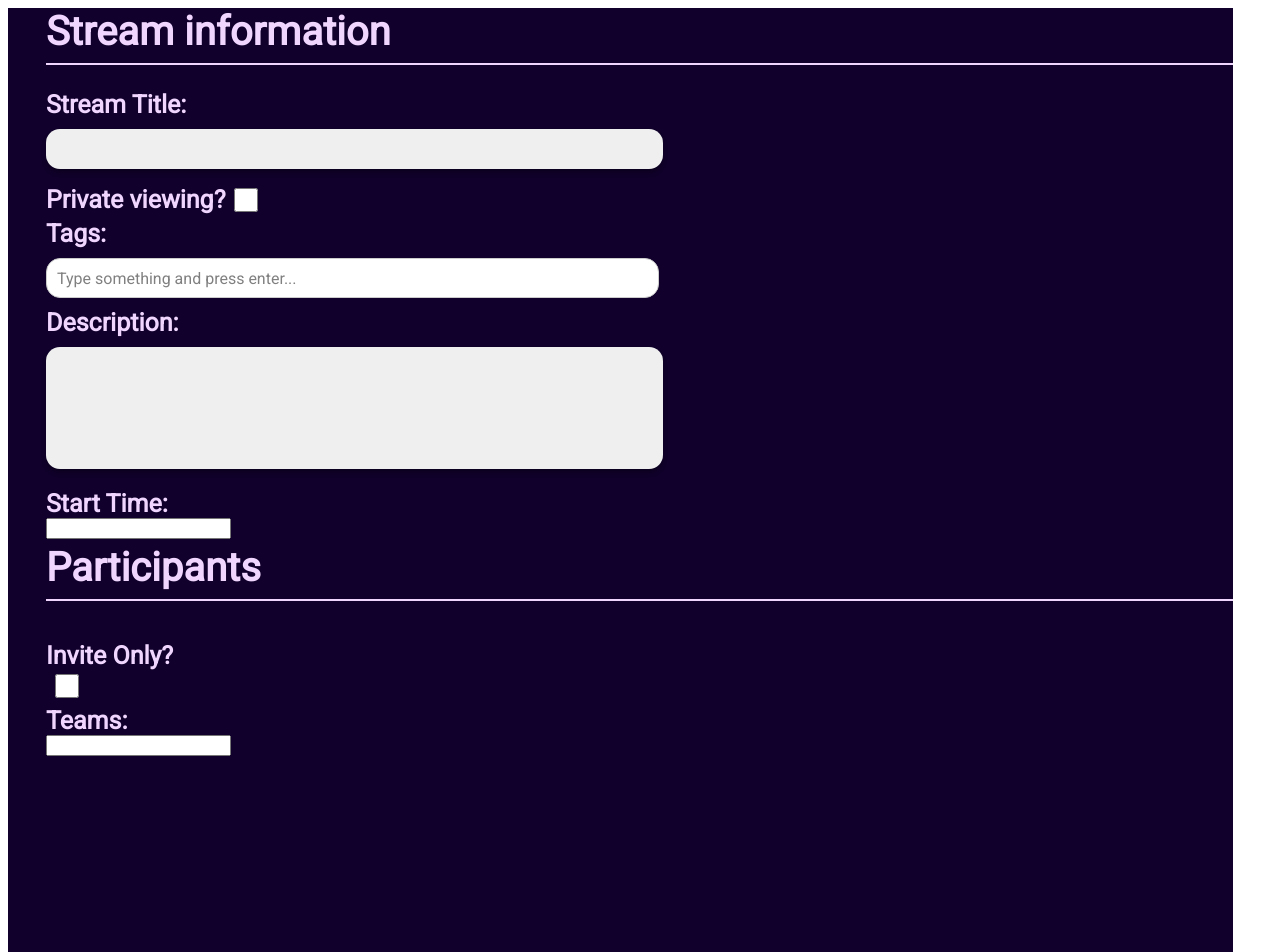
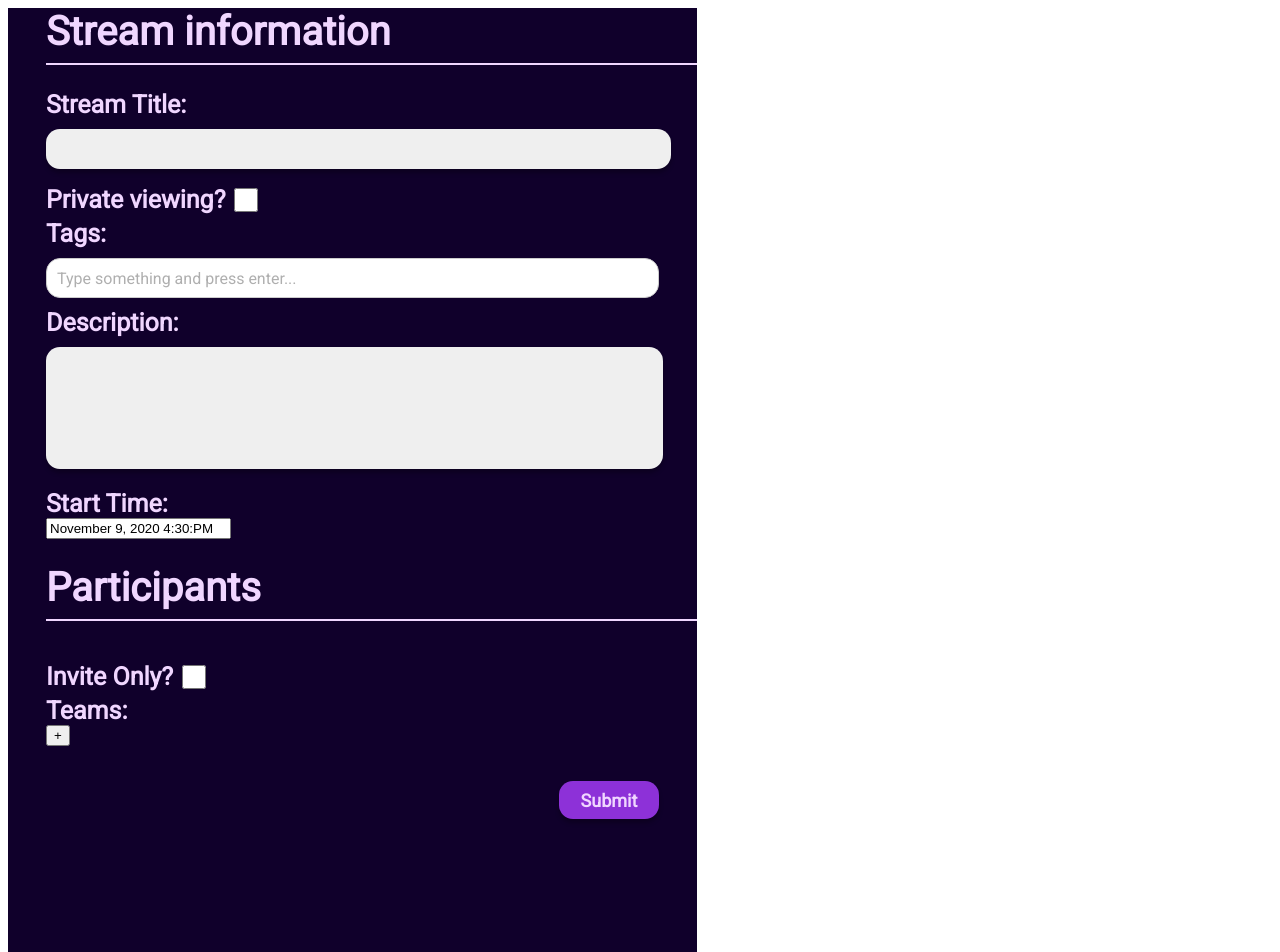
Before and after one commit to Galzai/SiincTv, a React (Create React App) app in the folder frontend/siinc-tv/: page / in a window 1280 px wide. Shown: the top 952 px of the page. Built offline with nearby package versions, Linux system fonts and the light colour scheme.

Commit message:
Added start time, added initial teams implementation

```diff
--- a/frontend/siinc-tv/package.json
+++ b/frontend/siinc-tv/package.json
@@ -9,6 +9,7 @@
     "@testing-library/user-event": "^12.2.0",
     "axios": "^0.21.0",
     "firebase": "^8.0.1",
+    "immutability-helper": "^3.1.1",
     "react": "^17.0.1",
     "react-datepicker": "^3.3.0",
     "react-dom": "^17.0.1",
--- a/frontend/siinc-tv/src/components/selectors/createableInputOnly.js
+++ b/frontend/siinc-tv/src/components/selectors/createableInputOnly.js
@@ -17,7 +17,8 @@ export default class CreatableInputOnly extends Component{
     this.state = {
       inputValue: '',
       value: [],
-      style: props.style
+      style: props.style,
+      updateTags: props.updateTags
     };
   }
 
@@ -47,12 +48,14 @@ export default class CreatableInputOnly extends Component{
             inputValue: '',
             value: [createOption(inputValue)],
           });
+          this.state.updateTags(this.state.value);
         }
         else{
           this.setState({
             inputValue: '',
             value: [...value, createOption(inputValue)],
           });
+          this.state.updateTags(this.state.value);
         }
 
         event.preventDefault();
--- /dev/null
+++ b/frontend/siinc-tv/src/components/selectors/friendFinder.js
@@ -0,0 +1,31 @@
+import React from 'react';
+import {friendsMock} from "../../mocks/friendsMock";
+import Select from 'react-select';
+
+/**
+ * @brief This basically defines a team of streamers
+ *
+ * @param {*} props styles, group, and setGroup should be passed.
+ */
+function FriendFinder(props){
+    const styles = props.styles;
+    const group = props.group;
+    const setGroup = props.setGroup;
+
+    const onChange=(value)=>{
+        setGroup(value);
+        console.log(value);
+    };
+    return(
+        <Select
+        styles={styles}
+        isMulti
+        name="friends"
+        onChange={onChange}
+        options={friendsMock}
+        className="basic-multi-select"
+        classNamePrefix="select"
+    />
+    );
+}
+export default FriendFinder;
--- a/frontend/siinc-tv/src/components/streamCreation/newStream.js
+++ b/frontend/siinc-tv/src/components/streamCreation/newStream.js
@@ -1,6 +1,8 @@
 import React, {useState, useRef} from "react";
 import style from './newStream.module.css'
 import CreateableInputOnly from "../selectors/createableInputOnly";
+import StreamDatePicker from "./streamDatePicker";
+import TeamBlock from "./teamBlock";
 const { default: streamActions } = require("../../stream/streamActions");
 
 /**
@@ -17,19 +19,20 @@ function NewStream(props){
     const [inviteOnly, setInviteOnly]=useState(false);
     const [tags, setTags]=useState([]);
     const [date, setDate]=useState(new Date().toLocaleString());
-    const [streamGroups, setsSreamGroups]=useState([]);
+    const [streamGroups, setStreamGroups]=useState([]);
+    const [description, setDescription]=useState('');
     const [currentTag, setCurrentTag] = useState("");
 
-// We use this to style or selector
+// We use this to style our selector
 const customTagStyle={
     control: styles=>({...styles, width:613, marginTop:10, borderRadius:14, height:40, minHeight: 40}),
     valueContainer: styles=>({...styles, height:40, minHeight: 40}),
     indicatorContainer: styles=>({...styles, height:40, minHeight: 40,paddingTop:0, paddingBottom:0}),
-    input: styles=>({...styles, top:20, lineHeight:0, fontFamilt:'Roboto',textAlign:'center'}),
-    placeholder: styles=>({...styles, top:20, lineHeight:0, fontFamily:'Roboto',textAlign:'center'}),
+    input: styles=>({...styles, top:20, lineHeight:0, fontFamilt:'Roboto',textAlign:'center', fontWeight: 'normal', color: '#AFAFAF'}),
+    placeholder: styles=>({...styles, top:20, lineHeight:0, fontFamily:'Roboto',
+    textAlign:'center', fontWeight: 'normal', color: '#AFAFAF'}),
     multiValue: styles=>({...styles, bottom:20, height:30, backgroundColor:'#8D31D8', borderRadius:14}),
     multiValueLabel: styles=>({...styles, height:30, fontSize:18, top:15, color:'#F0D6FF', fontFamily:'Roboto'})
-
 };
 
     /**
@@ -39,12 +42,25 @@ const customTagStyle={
         setPrivateStream(!privateStream);
     };
 
-       /**
+    /**
      * @brief sets the value of inviteOnly
      */
     const inviteOnlyCheckboxOnChange=()=>{
         setInviteOnly(!inviteOnly);
     };
+
+    /**
+     * @brief handles new stream form submission
+     */
+    const submissionHandler=()=>{
+
+        console.log(name);
+        console.log(date);
+        console.log(tags);
+        console.log(inviteOnly);
+        console.log(privateStream);
+        console.log(description);
+    }
 
     return(
         <div className={style.createStreamBox}>
@@ -57,7 +73,7 @@ const customTagStyle={
 
                     <div className={style.fieldDiv}>
                     <label className={style.fieldLabel}>Stream Title:</label>
-                        <input className={style.fieldText} type="text"/>
+                        <input className={style.fieldText}  onChange={e => setName(e.target.value)} type="text" value={name}/>
                     </div>
 
                     <div className={style.checkboxDiv}>
@@ -68,17 +84,17 @@ const customTagStyle={
 
                     <div className={style.fieldDiv}>
                     <label className={style.fieldLabel}>Tags:</label>
-                    <CreateableInputOnly style={customTagStyle}/>
+                    <CreateableInputOnly style={customTagStyle} updateTags={setTags}/>
                     </div>
 
                     <div className={style.fieldDiv}>
                     <label className={style.fieldLabel}>Description:</label>
-                        <input className={style.descriptionText} type="text"/>
+                        <input className={style.descriptionText}  onChange={e => setDescription(e.target.value)} type="text" value={description}/>
                     </div>
 
                     <div className={style.fieldDiv}>
                     <label className={style.fieldLabel}>Start Time:</label>
-                        <input type="text"/>
+                        <StreamDatePicker updateDate={setDate}/>
                     </div>
 
 
@@ -88,16 +104,20 @@ const customTagStyle={
                     <hr className={style.titleLine}/>
 
                     <div className={style.checkboxDiv}>
-                    <label className={style.fieldLabel}>Invite Only?</label>
+                    <label className={style.fieldLabel}>Invite Only?
                         <input className={style.checkbox} type="checkbox" checked={inviteOnly} onChange={inviteOnlyCheckboxOnChange}></input>
+                        </label>
                     </div>
 
                     <div className={style.fieldDiv}>
                     <label className={style.fieldLabel}>Teams:</label>
-                    <input type="text"/>
+                        <TeamBlock
+                        streamGroups={streamGroups}
+                        setStreamGroups={setStreamGroups}/>
                     </div>
 
                 </div>
+                <button className={style.submitButton} onClick={submissionHandler}>Submit</button>
             </div>
         </div>
     );
--- a/frontend/siinc-tv/src/components/streamCreation/newStream.module.css
+++ b/frontend/siinc-tv/src/components/streamCreation/newStream.module.css
@@ -1,6 +1,6 @@
 .createStreamBox{
     position:relative;
-    width: 1225px;
+    width: 689px;
     height: 1000px;
     background-color:#10002B;
 }
@@ -49,6 +49,13 @@
     background: #EFEFEF;
     box-shadow: 0px 4px 4px rgba(0, 0, 0, 0.25);
     border-radius: 14px;
+    font-family: 'Roboto', sans-serif;
+    font-style: normal;
+    font-weight: normal;
+    font-size: 18px;
+    line-height: 14px;
+    padding-left: 10px;
+    color: #AFAFAF;
 }
 
 .fieldText:focus
@@ -73,7 +80,6 @@
 {
     box-shadow: 0px 1px 4px #AFAFAF;
     outline-width: 0ch;
-    border-radius:2px;
 }
 
 .checkbox
@@ -105,5 +111,25 @@
 
 .participants{
     position:relative;
-    top:20px;
+    top:40px;
 }
+
+.submitButton{
+    display:block;
+    border:none;
+    position: relative;
+    height: 38px;
+    width:100px;
+    left:513px;
+    top: 90px;
+    background: #8D31D8;
+    box-shadow: 0px 4px 4px rgba(0, 0, 0, 0.25);
+    border-radius: 14px;
+    font-family: 'Roboto', sans-serif;
+    font-style: normal;
+    font-weight: 900;
+    font-size: 18px;
+    line-height: 21px;
+    color: #F0D6FF;
+    cursor:pointer;
+}
--- /dev/null
+++ b/frontend/siinc-tv/src/components/streamCreation/streamDatePicker.js
@@ -0,0 +1,41 @@
+import setHours from "date-fns/setHours";
+import setMinutes from "date-fns/setMinutes";
+import React, {useState, useRef} from "react";
+import DatePicker from 'react-datepicker';
+import "react-datepicker/dist/react-datepicker.css";
+
+/**
+ * @brief Used for date selection on stream scheueling
+ *
+ * @param {*} props Should contain an updateDate member for setting the selected date
+ */
+function StreamDatePicker(props){
+
+    const updateDate = props.updateDate;
+    const [startDate, setStartDate] = useState(
+      setHours(setMinutes(new Date(), 30), 16)
+    );
+
+    /**
+     * @brief handles date selection
+     *
+     * @param {*} date recieved from the caller, the new date
+     */
+    const onChangeHandler=(date)=>
+    {
+        setStartDate(date);
+        updateDate(date);
+    };
+
+    return (
+      <DatePicker
+        selected={startDate}
+        onChange={onChangeHandler}
+        showTimeSelect
+        dateFormat="MMMM d, yyyy h:mm:aa"
+        timeIntervals={15}
+      />
+    );
+  };
+
+  export default StreamDatePicker;
--- /dev/null
+++ b/frontend/siinc-tv/src/components/streamCreation/teamBlock.js
@@ -0,0 +1,93 @@
+import React, {useState, useRef} from "react";
+import update from 'immutability-helper';
+import FriendFinder from "../selectors/friendFinder";
+
+// We use this to style our selector
+const customTagStyle={
+    control: styles=>({...styles, width:580, marginTop:10, borderRadius:14, height:40, minHeight: 40}),
+    valueContainer: styles=>({...styles, height:40, minHeight: 40}),
+    indicatorContainer: styles=>({...styles, height:40, minHeight: 40,paddingTop:0, paddingBottom:0}),
+    input: styles=>({...styles, top:20, lineHeight:0, fontFamilt:'Roboto',textAlign:'center', fontWeight: 'normal', color: '#AFAFAF'}),
+    placeholder: styles=>({...styles, top:20, lineHeight:0, fontFamily:'Roboto',
+    textAlign:'center', fontWeight: 'normal', color: '#AFAFAF'}),
+    multiValue: styles=>({...styles, bottom:20, height:30, backgroundColor:'#8D31D8', borderRadius:14}),
+    multiValueLabel: styles=>({...styles, height:30, fontSize:18, top:15, color:'#F0D6FF', fontFamily:'Roboto'}),
+    menu:styles=>({...styles, width:580, borderRadius:14}),
+    menuList:styles=>({...styles, width:580, borderRadius:14})
+};
+
+/**
+ * @brief defines a group of streamers
+ * @param {*} props props should have a member streamGroups and setStreamGroups for updating the current groups
+ */
+function TeamBlock(props){
+    const streamGroups = props.streamGroups;
+    const setStreamGroups = props.setStreamGroups;
+    const [teams, setTeams] = useState([]);
+    const [numOfTeams, setNumOfTeams]=useState(0);
+
+    /**
+     * @brief used for mapping subgroups to their team finder
+     *
+     * @param {*} group the group mapped to the finder
+     * @param {*} index the index of the group
+     */
+    const updateTeamMap=(group, index)=>
+            <div>
+            <FriendFinder
+                styles={customTagStyle}
+                group={group}
+                // Updates the specific group in the index
+                setGroup={(newGroup)=>{
+                    console.log(newGroup);
+                    const updatedStreamGroups=update(streamGroups, {$splice: [[index, 1, newGroup]]});
+                    setStreamGroups(updatedStreamGroups);
+                }}
+            />
+                <button onClick={()=>{deleteGroup(index)}}>-</button>
+            </div>
+
+    /**
+     * @brief adds a new group, if the number of groups exceeds 4 it does not allow to add a new group
+     */
+    const addGroup=()=>{
+        if(numOfTeams > 3)
+        {
+            console.log("Maxmium number of groups exceeded")
+            return;
+        }
+        setNumOfTeams(numOfTeams + 1);
+        streamGroups.push([]);
+        console.log(streamGroups);
+        // Teams is always set to map between the group to its selector
+        setTeams(streamGroups.map(updateTeamMap));
+    }
+
+/**
+ * @brief deletes a group in certain index
+ *
+ * @param {*} index the index of the group
+ */
+    const deleteGroup=(index)=>{
+        console.log(index);
+        const streamGroupsCopy = streamGroups;
+        if(index > -1)
+        {
+            streamGroups.splice(index, 1);
+            teams.splice(index, 1)
+            console.log(streamGroups);
+            setNumOfTeams(numOfTeams - 1);
+            setTeams(streamGroups.map(updateTeamMap));
+
+        }
+
+    }
+    return(
+        <div>
+            {teams}
+            {(numOfTeams  < 4) && <button onClick={addGroup}>+</button>}
+        </div>
+
+    );
+}
+export default TeamBlock;
--- a/frontend/siinc-tv/src/components/userSigning/authGeneral.module.css
+++ b/frontend/siinc-tv/src/components/userSigning/authGeneral.module.css
@@ -45,7 +45,6 @@
 
 .selectorButton
 {
-
     top: 30px;
     left:20px;
     width:80px;
```
Also changed, not shown: frontend/siinc-tv/src/mocks/friendsMock.js (added, +7 -0 lines), 1 other file (tests, documents, lock files or other folders).
